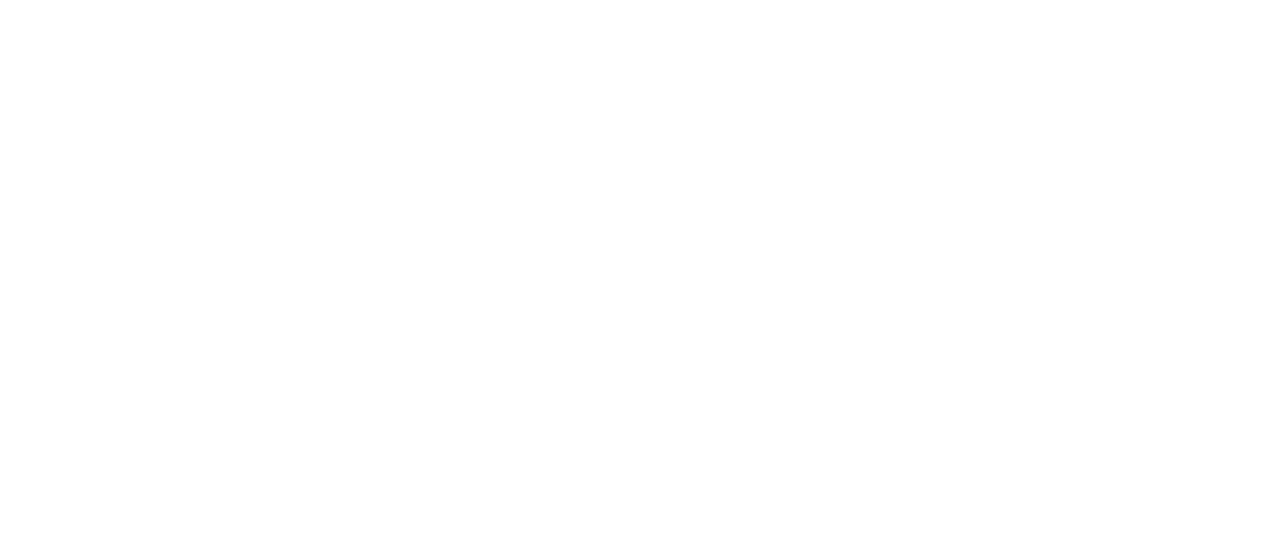
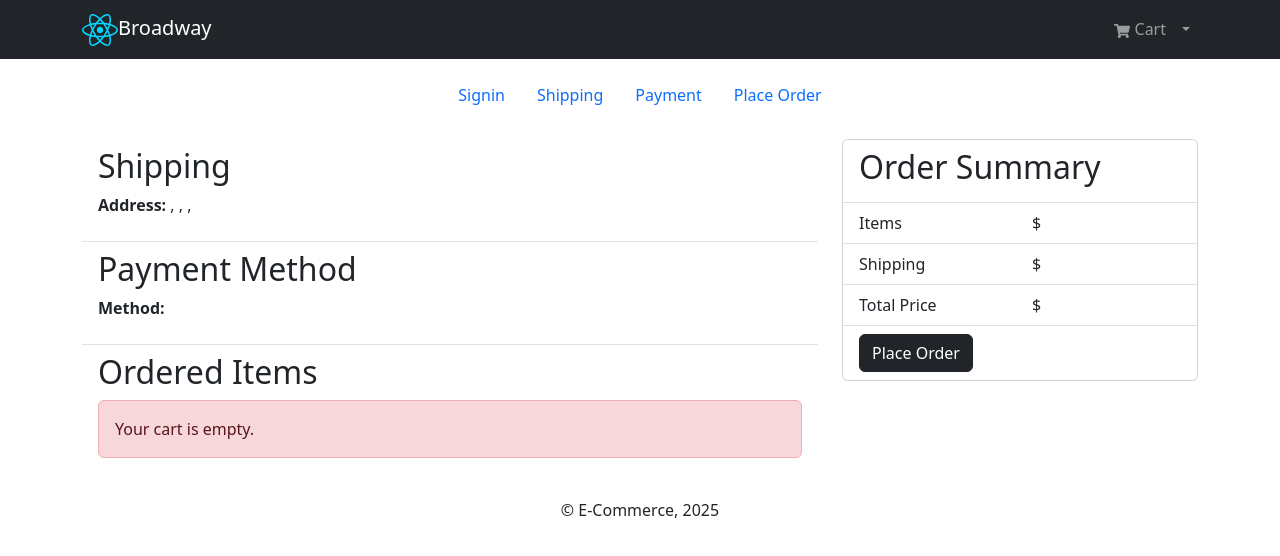
Before and after one commit to swechhyamaharjan/basicProject, a React app in the folder frontend/: page /place-order in a window 1280 px wide. Before the commit this address had no page. Shown: the top 556 px of the page. Built offline with nearby package versions, Linux system fonts and the light colour scheme; sample sign-in values are in the browser's storage; the HTML template or start-up script is replaced by a standard one.

Commit message:
Added Order Place

```diff
--- a/frontend/src/components/Header.jsx
+++ b/frontend/src/components/Header.jsx
@@ -6,16 +6,20 @@
 import { useLogoutMutation } from "../slices/userApiSlice";
 import { removeCredentials } from "../slices/authSlice";
 import { toast } from "react-toastify";
+import { useNavigate } from "react-router";
 
 function Header() {
   const { cartItems } = useSelector((state) => state.cart);
   const { userInfo } = useSelector((state) => state.auth);
   const dispatch = useDispatch();
-  const [logout, {}] = useLogoutMutation();
+  const navigate = useNavigate();
+  const [logout, { }] = useLogoutMutation();
+
   const logoutHandler = async () => {
     try {
       await logout().unwrap();
       dispatch(removeCredentials());
+      navigate("/")
     } catch (err) {
       toast.error(err?.data?.error);
     }
--- a/frontend/src/main.jsx
+++ b/frontend/src/main.jsx
@@ -10,6 +10,9 @@
 import { Provider } from 'react-redux'
 import { store } from './store.js'
 import ShippingPage from './pages/ShippingPage.jsx'
+import PaymentPage from './pages/PaymentPage.jsx'
+import PrivatePage from './pages/PrivatePage.jsx'
+import PlaceOrderPage from './pages/PlaceOrderPage.jsx'
 
 createRoot(document.getElementById('root')).render(
   <Provider store={store}>
@@ -17,10 +20,14 @@
       <Routes>
         <Route path='/' element={<App />}>   {/* parent */}
           <Route path='' element={<HomePage />}></Route>   {/* childrens */}
+          <Route path='/signin' element={<SigninPage />}></Route>
+          <Route path='/product/:id' element={<ProductPage />}></Route>
+          <Route path='' element= {<PrivatePage />}>
+          <Route path='/shipping' element={<ShippingPage/>}></Route>
+          <Route path='/payment' element={<PaymentPage/>}></Route>
+          <Route path='/place-order' element={<PlaceOrderPage/>}></Route>
           <Route path='/cart' element={<CartPage />}></Route>
-          <Route path='/signin' element={<SigninPage />}></Route>
-          <Route path='/shipping' element={<ShippingPage/>}></Route>
-          <Route path='/product/:id' element={<ProductPage />}></Route>
+          </Route>
         </Route>
       </Routes>
     </BrowserRouter>
--- /dev/null
+++ b/frontend/src/pages/PaymentPage.jsx
@@ -0,0 +1,57 @@
+import { useEffect, useState } from 'react';
+import CheckoutStep from '../components/CheckOutStep';
+import FormContainer from '../components/FormContainer';
+import { Col, Form, Button } from 'react-bootstrap';
+import { useSelector, useDispatch } from 'react-redux';
+import { savePaymentMethod } from '../slices/cartSlice';
+import { useNavigate } from 'react-router';
+
+function PaymentPage() {
+  const {paymentMethod: savedPaymentMethod, shippingAddress} = useSelector((state)=>state.cart)
+  const [paymentMethod, setPaymentMethod] = useState(savedPaymentMethod || "cod");
+  const dispatch = useDispatch();
+  const navigate = useNavigate();
+
+  useEffect(()=>{
+   if(!shippingAddress.address){
+    navigate("/shipping");
+   }
+  }, [shippingAddress])
+
+  const submitHandler = (e)=>{
+    e.preventDefault();
+    dispatch(savePaymentMethod(paymentMethod))
+    navigate('/place-order')
+  }
+  return (
+    <FormContainer>
+      <CheckoutStep step1 step2 step3 />
+      <h2>Payment Method</h2>
+      <Form onSubmit={submitHandler}>
+        <Form.Group>
+          <Form.Label as="legend">Select Method</Form.Label> {/* legend = hightlighted form */}
+          <Col>
+            <Form.Check className="my-2"
+              type="radio" label="Cash on Delivery" id="cod"
+              name="paymentMethod"
+              value="cod"
+              checked = {paymentMethod == "cod"}
+              onChange={e => setPaymentMethod(e.target.value)}></Form.Check>
+          </Col>
+          <Col>
+            <Form.Check className="my-2"
+              type="radio" label="Esewa" id="esewa"
+              name="paymentMethod"
+              value="esewa"
+              checked = {paymentMethod == "esewa"}
+              onChange={e => setPaymentMethod(e.target.value)}></Form.Check> {/* name should be same kina ki hamlai duita ma euta select garnu cha*/}
+          </Col>
+        </Form.Group>
+        <Button type= "submit" variant="dark" className='my-2'>Continue</Button>
+      </Form>
+    </FormContainer>
+
+  )
+}
+
+export default PaymentPage;
--- /dev/null
+++ b/frontend/src/pages/PlaceOrderPage.jsx
@@ -0,0 +1,112 @@
+import { Row, Col, Button, ListGroup, Image, Card } from 'react-bootstrap'
+import CheckoutStep from '../components/CheckOutStep'
+import { useSelector } from 'react-redux'
+import Message from '../components/Message'
+import { Link } from 'react-router'
+
+function PlaceOrderPage() {
+  const { cartItems, shippingAddress, paymentMethod, itemPrice, shippingCharge, totalPrice} = useSelector(
+    (state) => state.cart
+  )
+
+  return (
+    <>
+      <CheckoutStep step1 step2 step3 step4 />
+
+      <Row>
+        {/* LEFT SIDE */}
+        <Col md={8}>
+          <ListGroup variant="flush">
+            {/* SHIPPING */}
+            <ListGroup.Item>
+              <h2>Shipping</h2>
+              <p>
+                <strong>Address: </strong>
+                {shippingAddress.address}, {shippingAddress.city},{' '}
+                {shippingAddress.district}, {shippingAddress.province}
+              </p>
+            </ListGroup.Item>
+
+            {/* PAYMENT */}
+            <ListGroup.Item>
+              <h2>Payment Method</h2>
+              <p>
+                <strong>Method: </strong>
+                {paymentMethod}
+              </p>
+            </ListGroup.Item>
+
+            {/* ORDER ITEMS */}
+            <ListGroup.Item>
+              <h2>Ordered Items</h2>
+
+              {cartItems.length === 0 ? (
+                <Message>Your cart is empty.</Message>
+              ) : (
+                <ListGroup variant="flush">
+                  {cartItems.map((item) => (
+                    <ListGroup.Item key={item._id}>
+                      <Row className="align-items-center">
+                        <Col md={2}>
+                          <Image src={item.image} alt={item.name} fluid rounded />
+                        </Col>
+
+                         <Col>
+                         <Link to={`/product/${item._id}`}>
+                         {item.name}
+                         </Link>
+                         </Col>
+                         <Col>
+                         {item.qty} * {item.price} = ${(item.qty*item.price).toFixed(2)}
+                         </Col>
+                      </Row>
+                    </ListGroup.Item>
+                  ))}
+                </ListGroup>
+              )}
+            </ListGroup.Item>
+          </ListGroup>
+        </Col>
+
+
+        <Col md={4}>
+        <Card>
+          <ListGroup variant='flush'>
+            <ListGroup.Item>
+              <h2>Order Summary</h2>
+            </ListGroup.Item>
+            <ListGroup.Item>
+              <Row>
+                <Col>Items</Col>
+                <Col>${itemPrice}</Col>
+              </Row>
+            </ListGroup.Item>
+
+            <ListGroup.Item>
+              <Row>
+                <Col>Shipping</Col>
+                <Col>${shippingCharge}</Col>
+              </Row>
+            </ListGroup.Item>
+
+              <ListGroup.Item>
+              <Row>
+                <Col>Total Price</Col>
+                <Col>${totalPrice}</Col>
+              </Row>
+            </ListGroup.Item>
+
+            <ListGroup.Item>
+              <Button className='btn-block' variant='dark'>
+                Place Order
+              </Button>
+            </ListGroup.Item>
+          </ListGroup>
+        </Card>
+        </Col>
+      </Row>
+    </>
+  )
+}
+
+export default PlaceOrderPage
--- /dev/null
+++ b/frontend/src/pages/PrivatePage.jsx
@@ -0,0 +1,13 @@
+import { Outlet, Navigate } from "react-router";
+import { useSelector } from "react-redux";
+
+function PrivatePage(){
+  const { userInfo } = useSelector((state)=>state.auth); //store bata
+
+  return (
+    userInfo
+    ? <Outlet />
+    : <Navigate to="/signin" />
+  )
+}
+export default PrivatePage;
--- a/frontend/src/pages/ShippingPage.jsx
+++ b/frontend/src/pages/ShippingPage.jsx
@@ -4,6 +4,7 @@
 import { useDispatch, useSelector } from 'react-redux';
 import { saveShippingAddress } from '../slices/cartSlice';
 import CheckoutStep from '../components/CheckOutStep';
+import { useNavigate } from 'react-router';
 
 const ShippingPage = () => {
   const { shippingAddress } = useSelector((state)=>state.cart)
@@ -12,10 +13,12 @@
   const [district, setDistrict] = useState(shippingAddress?.district || "");
   const [province, setProvince] = useState(shippingAddress?.province || "");
   const dispatch = useDispatch();
+  const navigate = useNavigate();
 
   const submithandler = (e)=>{
    e.preventDefault();
    dispatch(saveShippingAddress({address, city, district, province}))
+   navigate("/payment");
   }
   return (
     <>
--- a/frontend/src/slices/cartSlice.js
+++ b/frontend/src/slices/cartSlice.js
@@ -34,8 +34,12 @@
       state.shippingAddress = action.payload;
       updateCart(state)
     },
+    savePaymentMethod: (state, action)=>{
+      state.paymentMethod = action.payload;
+      updateCart(state);
+    }
   },
 });
 
-export const { addToCart, removeFromCart, clearCart, saveShippingAddress } = cartSlice.actions;
+export const { addToCart, removeFromCart, clearCart, saveShippingAddress, savePaymentMethod } = cartSlice.actions;
 export default cartSlice.reducer;
```
Also changed, not shown: 1 other file (tests, documents, lock files or other folders).
